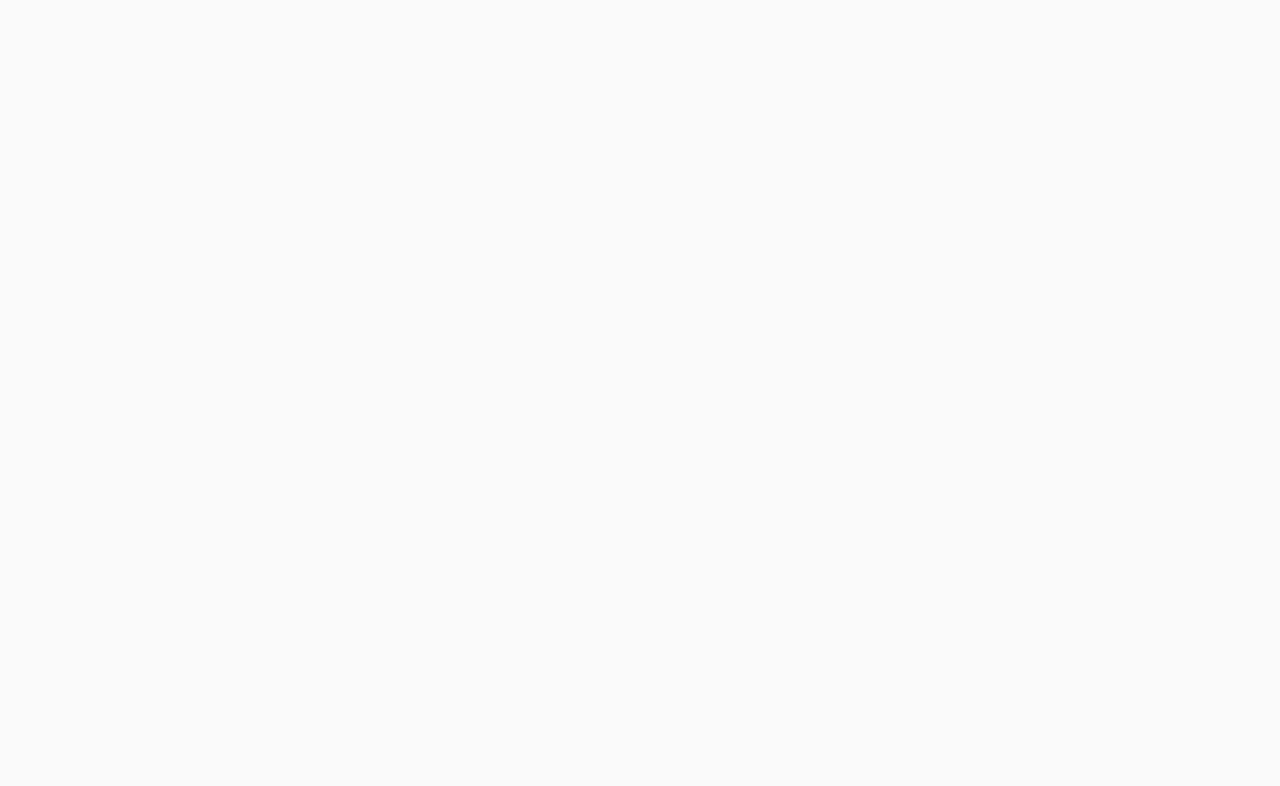
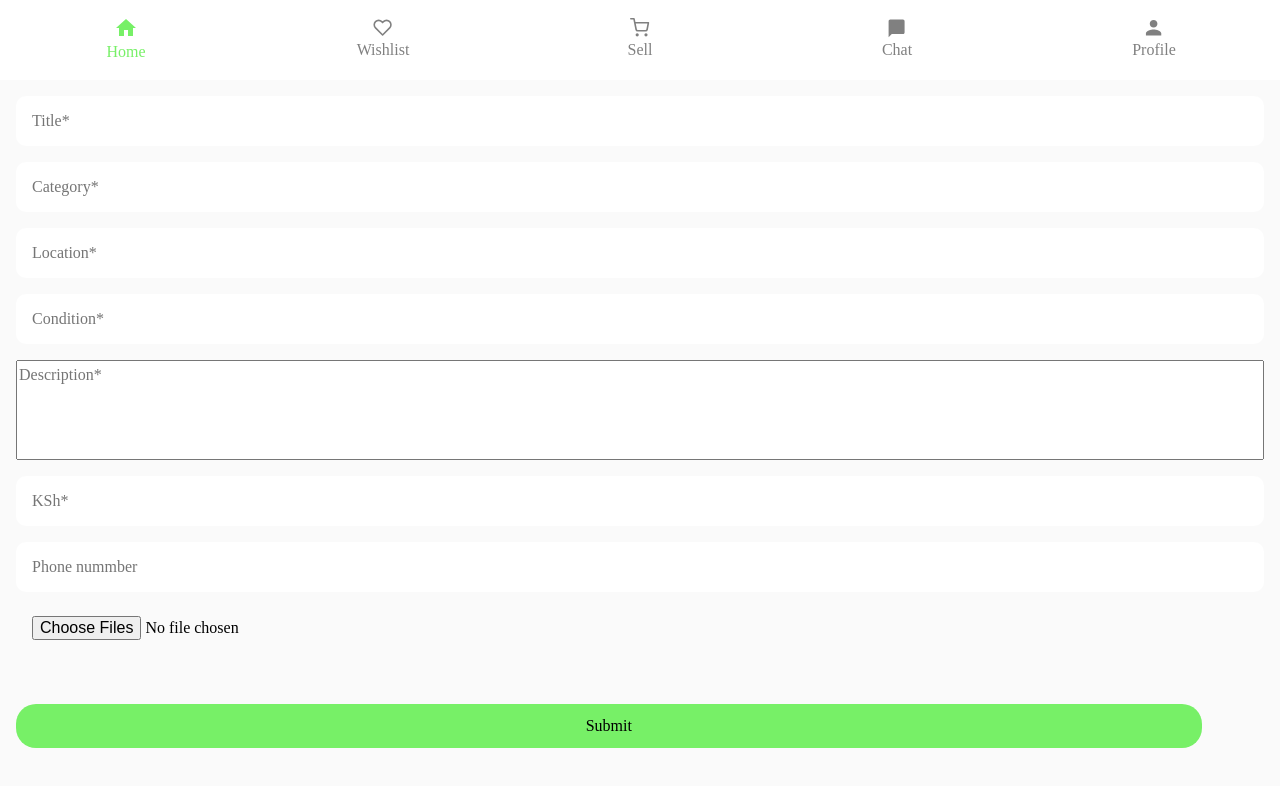
Before and after one commit to Peterh04/soko-link, a React app: page /sell in a window 1280 px wide. Before the commit this address had no page. Shown: the top 786 px of the page. Built offline with nearby package versions, Linux system fonts and the light colour scheme; the HTML template or start-up script is replaced by a standard one.

Commit message:
feat: Vendors can add products and delete their added products

```diff
--- a/src/App.jsx
+++ b/src/App.jsx
@@ -15,6 +15,8 @@ import SuccessfulOrderPage from "./pages/SuccessfulOrderPage";
 import { Routes, Route } from "react-router-dom";
 import ProfilePage from "./pages/ProfilePage";
 import SecurityPage from "./pages/SecurityPage";
+import WishlistPage from "./pages/WishlistPage";
+import SellPage from "./pages/SellPage";
 
 function App() {
   const [user, setUser] = useState();
@@ -31,6 +33,8 @@ function App() {
         element={<ProfilePage user={user} setUser={setUser} />}
       ></Route>
       <Route path="/profile/security" element={<SecurityPage />}></Route>
+      <Route path="/wishlist" element={<WishlistPage />}></Route>
+      <Route path="/sell" element={<SellPage />}></Route>
     </Routes>
   );
 }
--- a/src/components/NavBar.jsx
+++ b/src/components/NavBar.jsx
@@ -17,13 +17,13 @@ export default function NavBar() {
           <HomeIcon className="fa homeIcon" />
           <p>Home</p>
         </li>
-        <li className="nav-link">
+        <li className="nav-link" onClick={() => navigate("/wishlist")}>
           <LikeIcon className="fa" />
           <p>Wishlist</p>
         </li>
         <li className="nav-link">
           <CartIcon className="fa" />
-          <p>Cart</p>
+          <p>Sell</p>
         </li>
         <li className="nav-link">
           <ChatIcon className="fa" />
--- a/src/pages/ProductPage.jsx
+++ b/src/pages/ProductPage.jsx
@@ -4,6 +4,7 @@ import FillLikeIcon from "../assets/icons/filledLike.svg?react";
 import BackIcon from "../assets/icons/back.svg?react";
 import ProductCarousel from "../components/ProductCarousel";
 import locationIcon from "../assets/icons/location.svg";
+import DeleteIcon from "../assets/icons/delete.svg?react";
 import ChatIcon from "../assets/icons/chat.svg?react";
 import PhoneIcon from "../assets/icons/phone.svg?react";
 import storeIcon from "../assets/icons/store.svg";
@@ -13,8 +14,10 @@ import FeedbackContainer from "../components/FeedbackContainer";
 import { useEffect, useState } from "react";
 import { useNavigate, useParams } from "react-router-dom";
 import axios from "axios";
+import { useAuth } from "../context/AuthContext";
 
 export default function ProductPage() {
+  const { user } = useAuth();
   const navigate = useNavigate();
   const [product, setProduct] = useState([]);
   const { id } = useParams();
@@ -64,6 +67,7 @@ export default function ProductPage() {
         };
         setProduct(filteredProduct);
         setText(filteredProduct.description);
+        console.log(filteredProduct);
       } catch (error) {
         console.error(
           "Failed to fetch product",
@@ -196,6 +200,29 @@ export default function ProductPage() {
     }
   };
 
+  const handleDelete = async () => {
+    const token = localStorage.getItem("accessToken");
+    const productId = product.id;
+    try {
+      const { data } = await axios.delete(
+        "http://localhost:5001/api/products/vendor/deleteProduct",
+        {
+          headers: {
+            Authorization: `Bearer ${token}`,
+          },
+
+          data: { productId },
+        }
+      );
+      console.log("Succesfully deleted product");
+    } catch (error) {
+      console.error(
+        "Failed to delete product",
+        error.response?.data || error.message
+      );
+    }
+  };
+
   return (
     <main aria-label="Product Page" className="product-page">
       <header aria-label="product pager header" className="product-page-header">
@@ -211,6 +238,18 @@ export default function ProductPage() {
         ) : (
           <button className="like" onClick={handleLiking}>
             <LikeIcon className="fa" />
+          </button>
+        )}
+
+        {product?.vendorId == user.id && (
+          <button
+            className="back-btn"
+            onClick={() => {
+              handleDelete();
+              navigate("/");
+            }}
+          >
+            <DeleteIcon className="fa" />
           </button>
         )}
       </header>
--- /dev/null
+++ b/src/pages/SellPage.jsx
@@ -0,0 +1,129 @@
+import "../styles/sellPage.css";
+import NavBar from "../components/NavBar";
+import { useState } from "react";
+import axios from "axios";
+
+export default function SellPage() {
+  const [form, setForm] = useState({
+    title: "",
+    location: "",
+    description: "",
+    price: "",
+    images: "",
+  });
+
+  // const updateUserVendor =  async  (e) =>{
+  //    const token = localStorage.getItem("accessToken");
+  //      e.preventDefault();
+
+  //      try{
+
+  //      }
+  // }
+  const handleForm = async (e) => {
+    const token = localStorage.getItem("accessToken");
+    e.preventDefault();
+    const fomrData = new FormData();
+    fomrData.append("title", form.title);
+    fomrData.append("location", form.location);
+    fomrData.append("description", form.description);
+    fomrData.append("price", form.price);
+
+    for (let i = 0; i < form.images.length; i++) {
+      fomrData.append("images", form.images[i]);
+    }
+
+    try {
+      const { data } = await axios.post(
+        "http://localhost:5001/api/products/vendor/createProduct",
+        fomrData,
+        {
+          headers: {
+            Authorization: `Bearer ${token}`,
+            "Content-Type": "multipart/form-data",
+          },
+        }
+      );
+      console.log("Created Product post succesful!");
+    } catch (error) {
+      console.error(
+        "Failed to create a product post",
+        error.response?.data || error.message
+      );
+    }
+  };
+  return (
+    <main aria-label="sell page" className="sell-page">
+      <header aria-label="sell page header" className="sell-page-header">
+        <h3>Sell your product</h3>
+      </header>
+
+      <form className="sell-meta-form" aria-label="sell meta form">
+        <input
+          type="text"
+          aria-label="product title"
+          className="product-title"
+          placeholder="Title*"
+          onChange={(e) => setForm({ ...form, title: e.target.value })}
+        />
+
+        <input
+          type="text"
+          aria-label="product Category"
+          className="product-catgory"
+          placeholder="Category*"
+        />
+
+        <input
+          type="text"
+          aria-label="product location"
+          className="product-location"
+          placeholder="Location*"
+          onChange={(e) => setForm({ ...form, location: e.target.value })}
+        />
+
+        <input
+          type="text"
+          aria-label="product condition"
+          className="product-condition"
+          placeholder="Condition*"
+        />
+
+        <textarea
+          name="prod-description"
+          id="product-description"
+          placeholder="Description*"
+          onChange={(e) => setForm({ ...form, description: e.target.value })}
+        ></textarea>
+
+        <input
+          type="text"
+          aria-label="product price"
+          className="product-price"
+          placeholder="KSh*"
+          onChange={(e) => setForm({ ...form, price: e.target.value })}
+        />
+
+        <input
+          type="text"
+          aria-label="vendor Phone"
+          className="vendor-phone"
+          placeholder="Phone nummber"
+        />
+
+        <input
+          type="file"
+          id="imageUpload"
+          name="images"
+          accept="image/*"
+          multiple
+          onChange={(e) => setForm({ ...form, images: e.target.files })}
+        />
+
+        <button onClick={handleForm}>Submit</button>
+      </form>
+
+      <NavBar />
+    </main>
+  );
+}
--- /dev/null
+++ b/src/pages/WishlistPage.jsx
@@ -0,0 +1,61 @@
+import { useEffect, useState } from "react";
+import NavBar from "../components/NavBar";
+import "../styles/wishListPage.css";
+import axios from "axios";
+import ProductPreview from "../components/ProductPreview";
+
+export default function WishlistPage() {
+  const [wishlist, setWishlist] = useState([]);
+  useEffect(() => {
+    const fetchUserWishlist = async () => {
+      try {
+        const token = localStorage.getItem("accessToken");
+        const { data } = await axios.get(
+          "http://localhost:5001/api/user/userWishlist/",
+          {
+            headers: {
+              Authorization: `Bearer ${token}`,
+            },
+          }
+        );
+
+        console.log("Succesfully fetched the wishlist", data.wishliist);
+        setWishlist(data.wishliist);
+      } catch (error) {
+        console.error(
+          "Failed to fetch user wishlist",
+          error.response?.data || error.message
+        );
+      }
+    };
+
+    fetchUserWishlist();
+  }, []);
+
+  const priceString = (price) => Number(price).toLocaleString();
+  return (
+    <main aria-label="wishlist page" className="wishlist-page">
+      <header
+        aria-label="wishlist pager header"
+        className="wishlist-page-header"
+      >
+        <h3>Product Details</h3>
+      </header>
+
+      <section aria-label="wishlist products" className="wishlist-products">
+        {wishlist.map((wish) => (
+          <ProductPreview
+            key={wish.Product.id}
+            id={wish.Product.id}
+            name={wish.Product.title}
+            price={priceString(wish.Product.price)}
+            location={wish.Product.location}
+            image={wish.Product.images[0]}
+          />
+        ))}
+      </section>
+
+      <NavBar />
+    </main>
+  );
+}
--- /dev/null
+++ b/src/styles/sellPage.css
@@ -0,0 +1,58 @@
+.sell-page {
+  display: flex;
+  flex-direction: column;
+
+  height: 100vh;
+  width: 100%;
+
+  gap: 1rem;
+
+  padding-top: 10vh;
+}
+
+.sell-page > .sell-page-header {
+  display: flex;
+  align-items: center;
+  justify-content: center;
+
+  position: fixed;
+  top: 0;
+  left: 0;
+  right: 0;
+
+  width: 100%;
+  height: 5vh;
+
+  z-index: 500;
+
+  background-color: white;
+}
+
+.sell-page > .sell-meta-form {
+  display: flex;
+  flex-direction: column;
+  width: 100%;
+
+  padding: 1rem;
+
+  gap: 1rem;
+}
+
+.sell-page > .sell-meta-form > input {
+  padding: 0.5rem 1rem;
+  border-radius: 10px;
+
+  height: 50px;
+}
+
+.sell-meta-form > #product-description {
+  resize: none;
+
+  height: 100px;
+
+  overflow-y: scroll;
+}
+
+.sell-meta-form > button {
+  background-color: var(--light-secondary-400);
+}
--- /dev/null
+++ b/src/styles/wishListPage.css
@@ -0,0 +1,40 @@
+.wishlist-page {
+  display: flex;
+  flex-direction: column;
+  justify-content: center;
+
+  height: 100vh;
+  width: 100%;
+
+  gap: 1rem;
+
+  padding-top: 10vh;
+}
+
+.wishlist-page-header {
+  display: flex;
+  align-items: center;
+  justify-content: center;
+
+  position: fixed;
+  top: 0;
+  left: 0;
+  right: 0;
+
+  width: 100%;
+  height: 5vh;
+
+  z-index: 500;
+
+  background-color: white;
+}
+
+.wishlist-page {
+  display: flex;
+  flex-direction: column;
+  justify-content: flex-start;
+
+  overflow-y: scroll;
+
+  background-color: transparent;
+}
```
Also changed, not shown: src/assets/icons/delete.svg (added).
